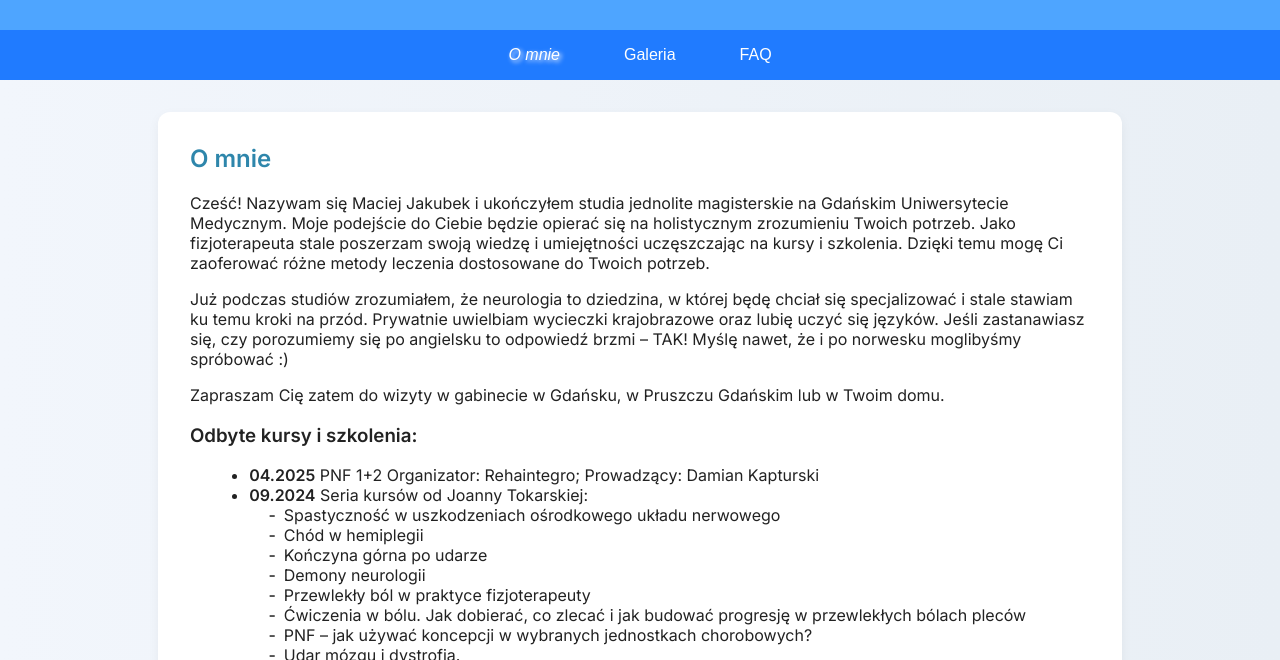
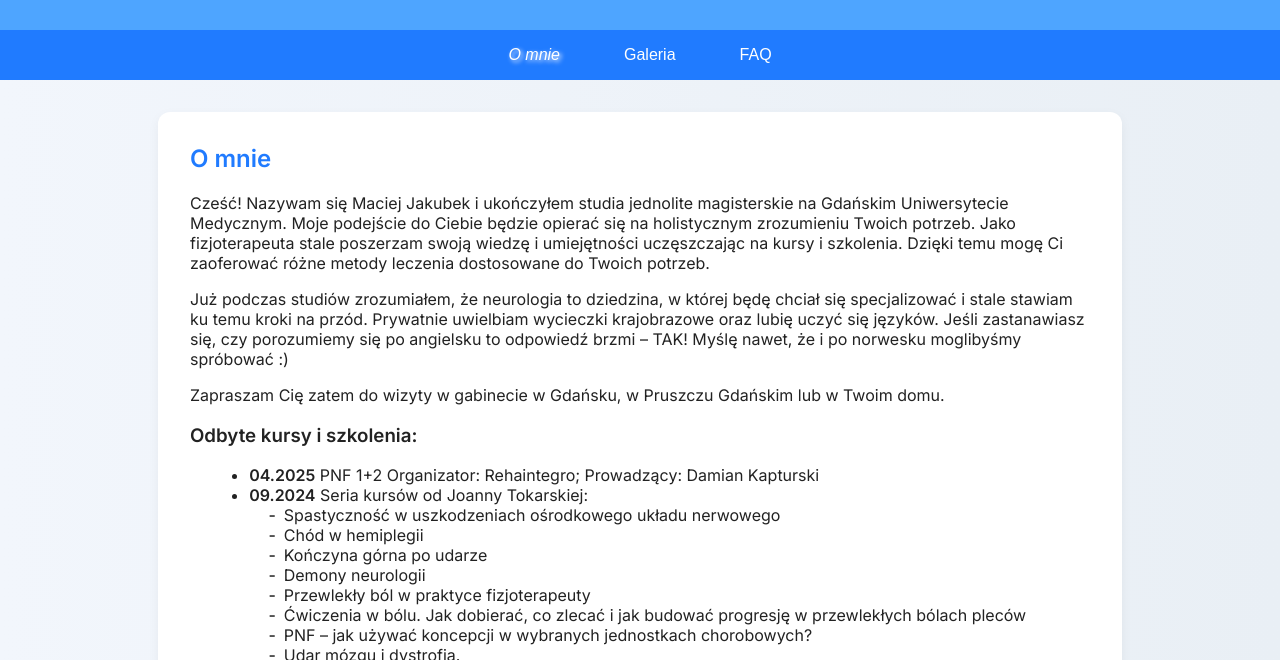
Before and after one commit to maciejjakubek/maciejjakubek-fizjoterapia, a plain HTML site: page index.html in a window 1280 px wide. Shown: the part 140-800 px from the top of the page. Drawn offline with Linux system fonts and the light colour scheme.

Commit message:
Update style.css

```diff
--- a/style.css
+++ b/style.css
@@ -67,7 +67,7 @@ main {
 
 section h2 {
   margin-top: 0;
-  color: #2e86ab;
+  color: #207BFF;
 }
 
 ul, ol {
```
